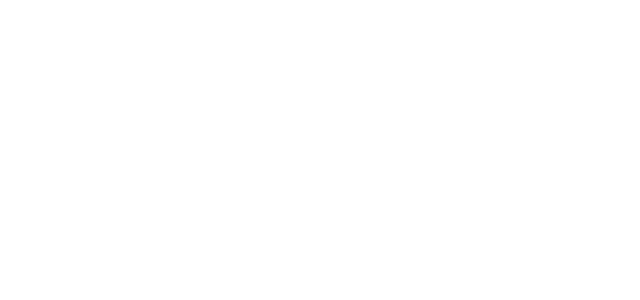
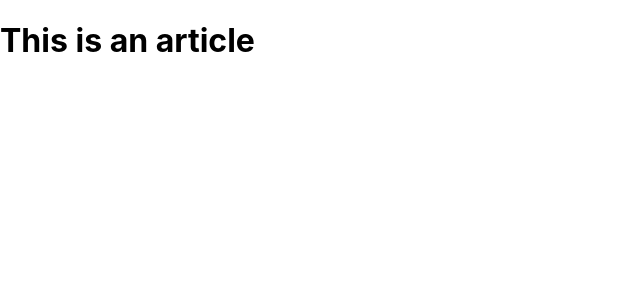
Before and after one commit to kevinjacob2001/Blog__MERN, a React (Create React App) app: page /articels in a window 1280 px wide. Shown: the top 300 px of the page, without its empty margins (0-640 px from the left). Built offline with nearby package versions, Linux system fonts and the light colour scheme.

Commit message:
Added all routes

```diff
--- a/src/App.js
+++ b/src/App.js
@@ -4,6 +4,9 @@
   Route
 } from 'react-router-dom';
 import HomePage from './pages/homepage'
+import AboutPage from './pages/AboutPage';
+import ArticlesList from './pages/ArticlesList';
+import ArticlesPage from './pages/Articlespage';
 
 class App extends Component {
   render() {
@@ -11,6 +14,9 @@
       <Router>
         <div className="App">
           <Route exact path="/" component={HomePage} />
+          <Route path="/about" component={AboutPage} />
+          <Route path="/articles-list" component={ArticlesList} />
+          <Route path="/articels" component={ArticlesPage} />
         </div>
       </Router>
     )
--- a/src/pages/ArticlePage.jsx
+++ b/src/pages/Articlespage.jsx
@@ -1,6 +1,6 @@
 import React from "react";
 
-const ArticlePage = () => {
+const ArticlesPage = () => {
   return (
     <>
       <h1>This is an article</h1>
```
